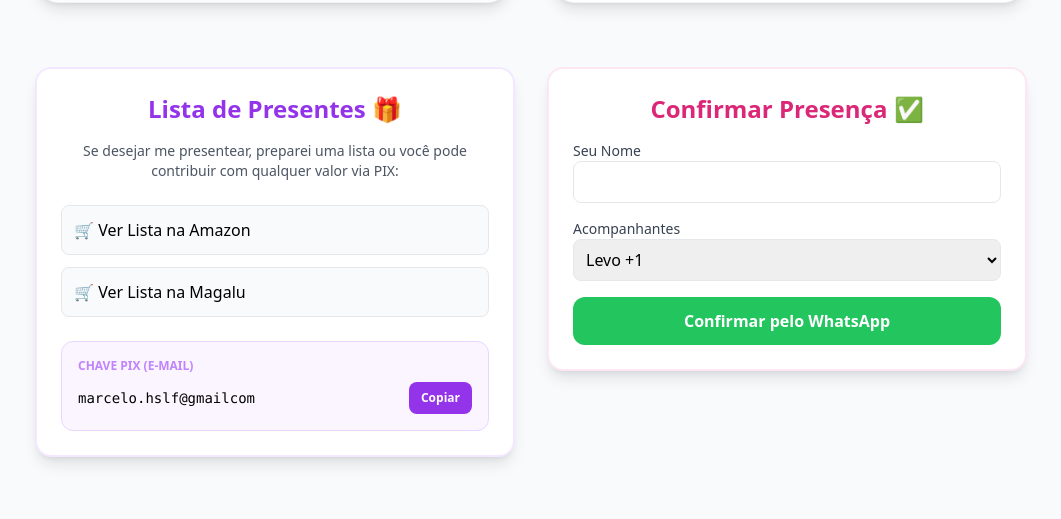
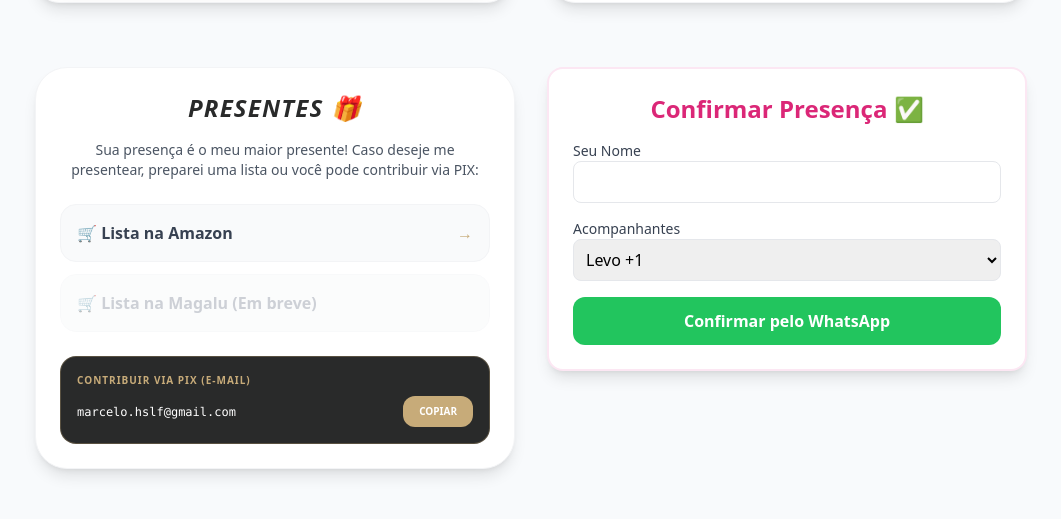
Before and after one commit to Lemmores/DeyseConvite, a React (Create React App) app: page / in a window 1280 px wide. Shown: the part 1657-2176 px from the top of the page, without its empty margins (109-1170 px from the left). Built offline with nearby package versions, Linux system fonts and the light colour scheme.

Commit message:
Versão do convite Lemos Party 2026 againnnnnnn

```diff
--- a/src/components/Presentes.js
+++ b/src/components/Presentes.js
@@ -2,7 +2,7 @@ import React, { useState } from 'react';
 
 const Presentes = () => {
   const [copiado, setCopiado] = useState(false);
-  const chavePix = "marcelo.hslf@gmailcom"; // <-- COLOQUE SUA CHAVE AQUI
+  const chavePix = "marcelo.hslf@gmail.com"; // Corrigi o ponto no gmail.com
 
   const copiarChave = () => {
     navigator.clipboard.writeText(chavePix);
@@ -11,24 +11,37 @@ const Presentes = () => {
   };
 
   return (
-    <div className="bg-white p-6 rounded-2xl shadow-lg border-2 border-purple-100">
-      <h3 className="text-2xl font-bold text-purple-600 mb-4 text-center">Lista de Presentes 🎁</h3>
+    <div className="bg-white p-6 rounded-[2rem] shadow-lg border border-gray-100">
+      <h3 className="text-2xl font-bold text-[#292a2a] mb-4 text-center italic uppercase tracking-wider">Presentes 🎁</h3>
       <p className="text-gray-600 text-sm mb-6 text-center">
-        Se desejar me presentear, preparei uma lista ou você pode contribuir com qualquer valor via PIX:
+        Sua presença é o meu maior presente! Caso deseje me presentear, preparei uma lista ou você pode contribuir via PIX:
       </p>
 
       <div className="space-y-3 mb-6">
-        <a href="#" className="block p-3 bg-gray-50 rounded-lg border hover:border-purple-400 transition">🛒 Ver Lista na Amazon</a>
-        <a href="#" className="block p-3 bg-gray-50 rounded-lg border hover:border-purple-400 transition">🛒 Ver Lista na Magalu</a>
+        {/* LINK DA AMAZON ATUALIZADO */}
+        <a
+          href="https://www.amazon.com.br/hz/wishlist/ls/2W432T92Z6D9Z?ref_=wl_share"
+          target="_blank"
+          rel="noreferrer"
+          className="flex items-center justify-between p-4 bg-gray-50 rounded-2xl border border-gray-100 hover:border-[#c7ab79] transition-all group"
+        >
+          <span className="font-bold text-gray-700">🛒 Lista na Amazon</span>
+          <span className="text-[#c7ab79] group-hover:translate-x-1 transition-transform">→</span>
+        </a>
+
+        {/* Se não for usar a Magalu agora, você pode remover ou comentar a linha abaixo */}
+        <a href="#" className="flex items-center justify-between p-4 bg-gray-50 rounded-2xl border border-gray-100 opacity-50 cursor-not-allowed">
+          <span className="font-bold text-gray-400">🛒 Lista na Magalu (Em breve)</span>
+        </a>
       </div>
 
-      <div className="bg-purple-50 p-4 rounded-xl border border-purple-200">
-        <p className="text-xs font-bold text-purple-400 uppercase mb-2">Chave PIX (E-mail)</p>
+      <div className="bg-[#292a2a] p-4 rounded-2xl border border-[#c7ab79]/30">
+        <p className="text-[10px] font-bold text-[#c7ab79] uppercase mb-2 tracking-widest">Contribuir via PIX (E-mail)</p>
         <div className="flex items-center justify-between gap-2">
-          <span className="text-sm font-mono truncate">{chavePix}</span>
+          <span className="text-white text-xs font-mono truncate">{chavePix}</span>
           <button
             onClick={copiarChave}
-            className="bg-purple-600 text-white text-xs px-3 py-2 rounded-lg font-bold"
+            className="bg-[#c7ab79] text-white text-[10px] px-4 py-2 rounded-xl font-black uppercase hover:brightness-110 transition"
           >
             {copiado ? "Copiado!" : "Copiar"}
           </button>
```
